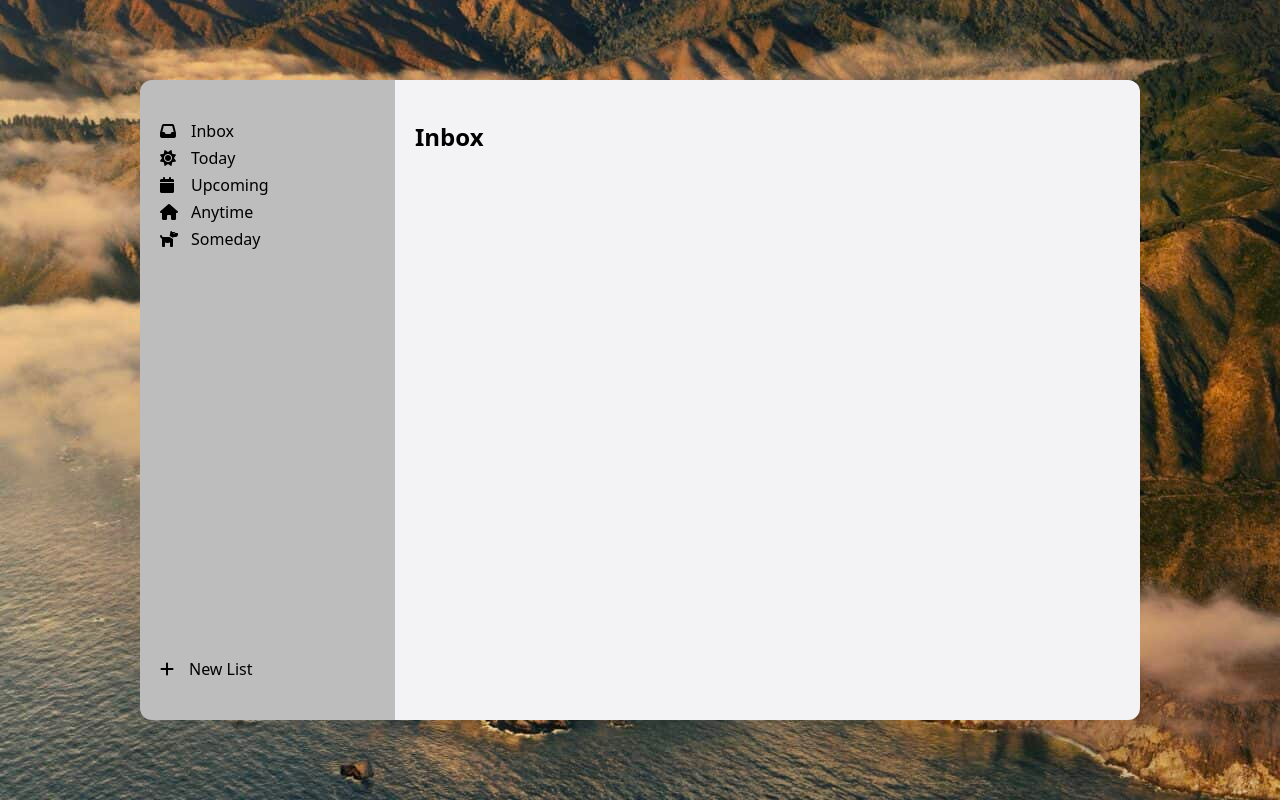
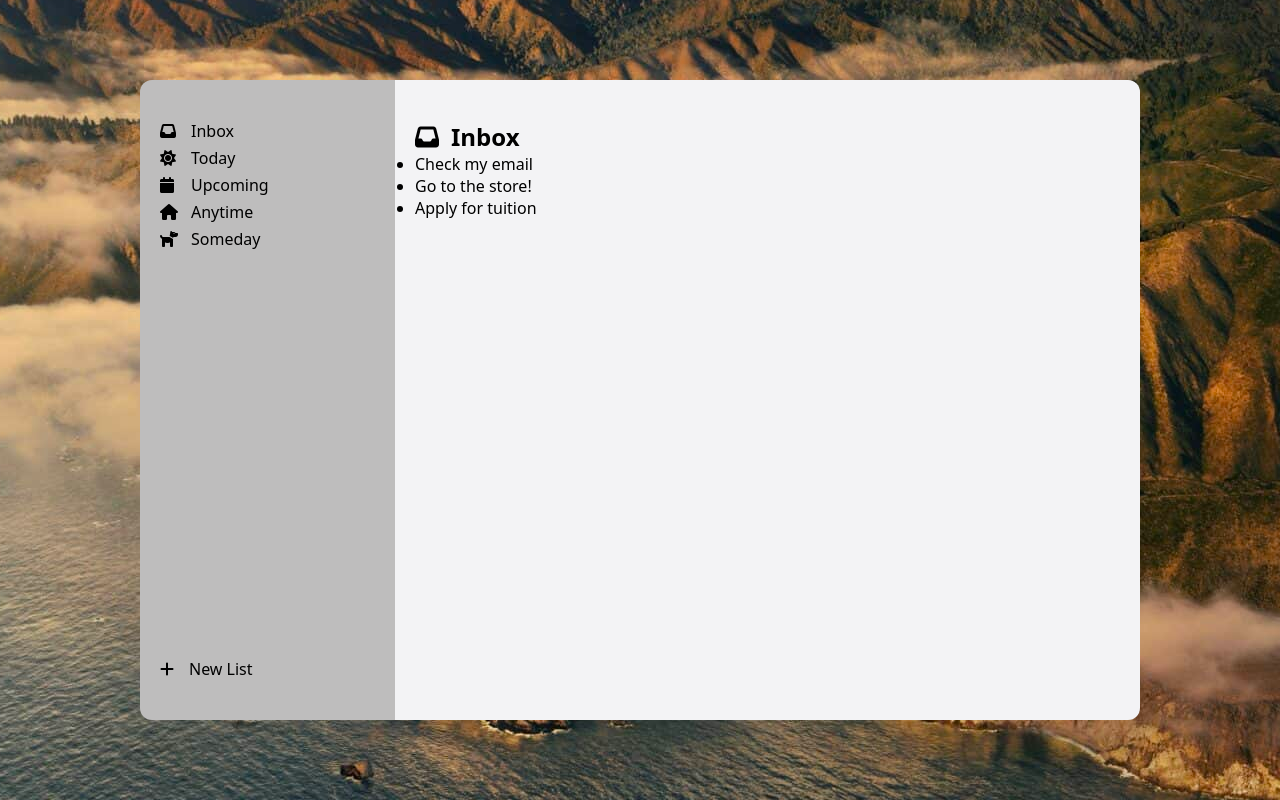
Before and after one commit to josueramirez1/todo-list, a website built with webpack: page src/template.html in a window 1280 px wide. Built offline with nearby package versions, Linux system fonts and the light colour scheme.

Commit message:
using datalistarray to preload items. I am going to delete createFunctions since now they dynamically load

```diff
--- a/src/dataLists/dataListArray.js
+++ b/src/dataLists/dataListArray.js
@@ -1,7 +1,29 @@
-export default dataListArrary = [
-  "inbox",
-  "today",
-  "upcoming",
-  "anytime",
-  "someday",
+const dataListArray = [
+  {
+    title: "Inbox",
+    fontAwesomeClass: ["fa-solid", "fa-inbox"],
+    listItems: ["Check my email", "Go to the store!", "Apply for tuition"],
+  },
+  {
+    title: "Today",
+    fontAwesomeClass: [, "fa-solid", "fa-sun"],
+    listItems: [],
+  },
+  {
+    title: "Upcoming",
+    fontAwesomeClass: ["fa-solid", "fa-calendar"],
+    listItems: [],
+  },
+  {
+    title: "Anytime",
+    fontAwesomeClass: ["fa-solid", "fa-house"],
+    listItems: [],
+  },
+  {
+    title: "Someday",
+    fontAwesomeClass: ["fa-solid", "fa-dog"],
+    listItems: [],
+  },
 ];
+
+export default dataListArray;
--- /dev/null
+++ b/src/defaultLists/openListItem.js
@@ -0,0 +1,38 @@
+import dataListArray from "../dataLists/dataListArray.js";
+
+export default function openListItem() {
+  const listTitle = document.createElement("h1");
+  const listTitleS = document.createElement("span");
+  const listTitleI = document.createElement("i");
+  const listItems = document.createElement("div");
+  const listItemsUnorderedList = document.createElement("ul");
+  let item;
+
+  const todo = localStorage.getItem("todos");
+  console.log(todo);
+  if (!todo) {
+    item = dataListArray.find((dataItem) => {
+      if (dataItem.title === "Inbox") {
+        return dataItem;
+      }
+    });
+  }
+  //title
+  listTitle.classList.add(item.title.toLowerCase());
+  listTitleS.textContent = item.title;
+  listTitleS.classList.add("list-span");
+  item.fontAwesomeClass.forEach((element) => {
+    listTitleI.classList.add(element);
+  });
+  listTitle.append(listTitleI, listTitleS);
+
+  //list items
+  item.listItems.forEach((item) => {
+    const li = document.createElement("li");
+    li.textContent = item;
+    listItemsUnorderedList.appendChild(li);
+  });
+  listItems.appendChild(listItemsUnorderedList);
+
+  return { listTitle, listItems };
+}
--- a/src/inboxPage.js
+++ /dev/null
@@ -1,5 +0,0 @@
-export default function inboxPage() {
-  const title = document.createElement("h1");
-  title.textContent = "Inbox";
-  return title;
-}
--- a/src/load.js
+++ b/src/load.js
@@ -4,7 +4,7 @@ import createAside from "./sections/createAside.js";
 import createSection from "./sections/createSection.js";
 import createNewList from "./sections/createNewList.js";
 import createList from "./sections/createList.js";
-import inboxPage from "./inboxPage.js";
+import openListItem from "./defaultLists/openListItem.js";
 
 export default function load() {
   //call functions
@@ -22,8 +22,6 @@ export default function load() {
   aside.append(lists, newList);
   lists.append(inboxName, todayName, upcomingName, anytimeName, somedayName);
 
-  //append title to current list opened
-  //this is temporary
-  const title = inboxPage();
-  section.append(title);
+  const { listTitle, listItems } = openListItem();
+  section.append(listTitle, listItems);
 }
--- a/src/styles.css
+++ b/src/styles.css
@@ -72,3 +72,9 @@ body {
   padding-block: 40px;
   padding-inline: 20px;
 }
+
+#section h1 {
+  display: flex;
+  align-items: center;
+  gap: 12px;
+}
```
